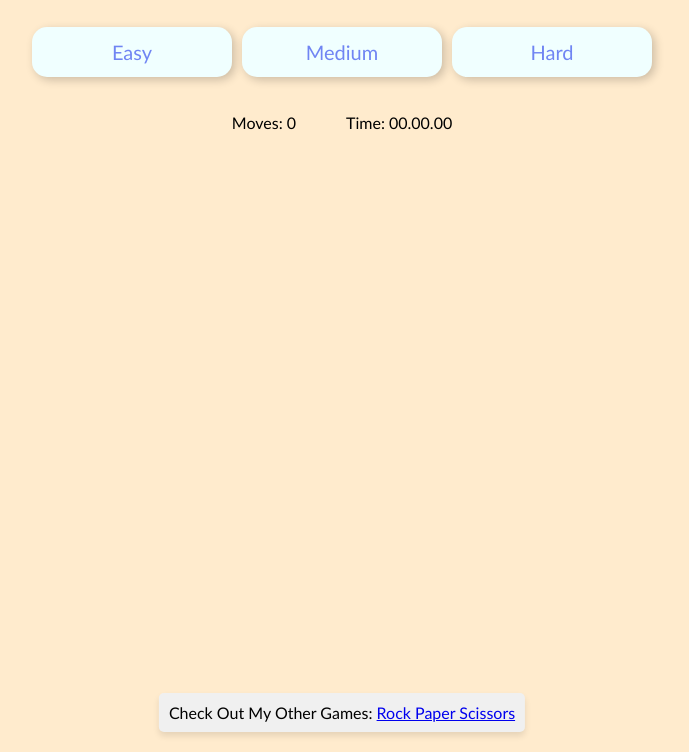
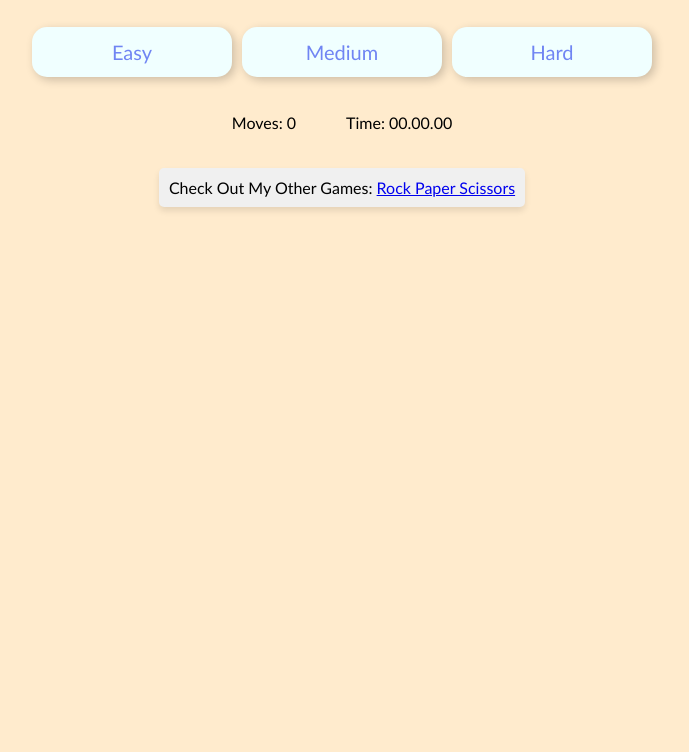
Before and after one commit to FarzanehAhmadi/HYF-assignments, a plain HTML site: page memory-app/index.html in a window 1280 px wide. Shown: the part 48-800 px from the top of the page, without its empty margins (298-987 px from the left). Drawn offline with Linux system fonts and the light colour scheme.

Commit message:
fix other game bug

```diff
--- a/memory-app/style.css
+++ b/memory-app/style.css
@@ -99,13 +99,11 @@ img {
   gap:50px
 }
 .other-game-section {
-  position: fixed;
-  bottom: 20px;
-  left: 50%;
-  transform: translateX(-50%);
+  text-align: center;
   padding: 10px;
   background-color: #f0f0f0;
   border-radius: 5px;
   box-shadow: 0px 4px 6px rgba(0, 0, 0, 0.1);
-  font-family:'Trebuchet MS', 'Lucida Sans Unicode', 'Lucida Grande', 'Lucida Sans', Arial, sans-serif;
+  font-family: 'Trebuchet MS', 'Lucida Sans Unicode', 'Lucida Grande', 'Lucida Sans', Arial, sans-serif;
+  margin-top: 20px;
 }
```
